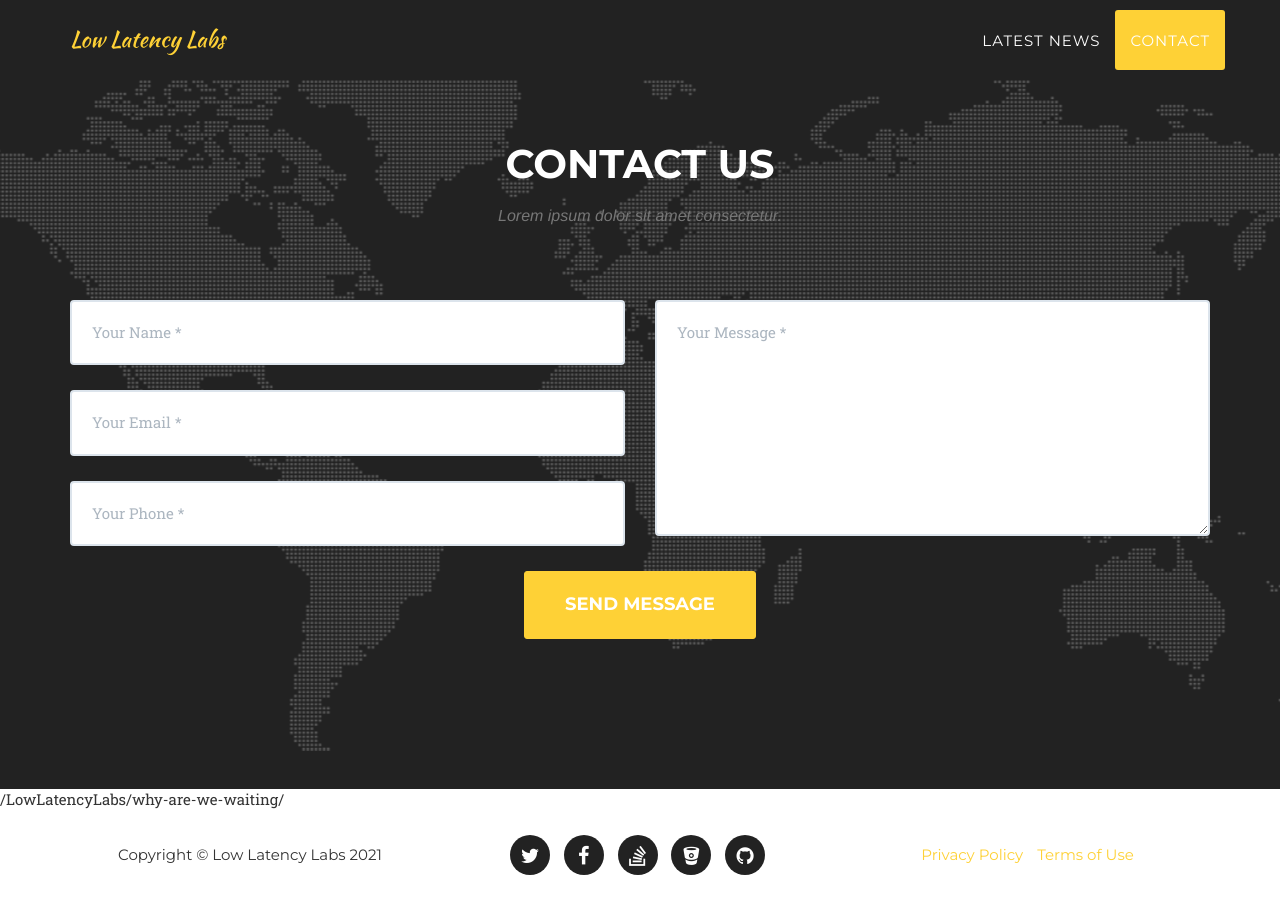
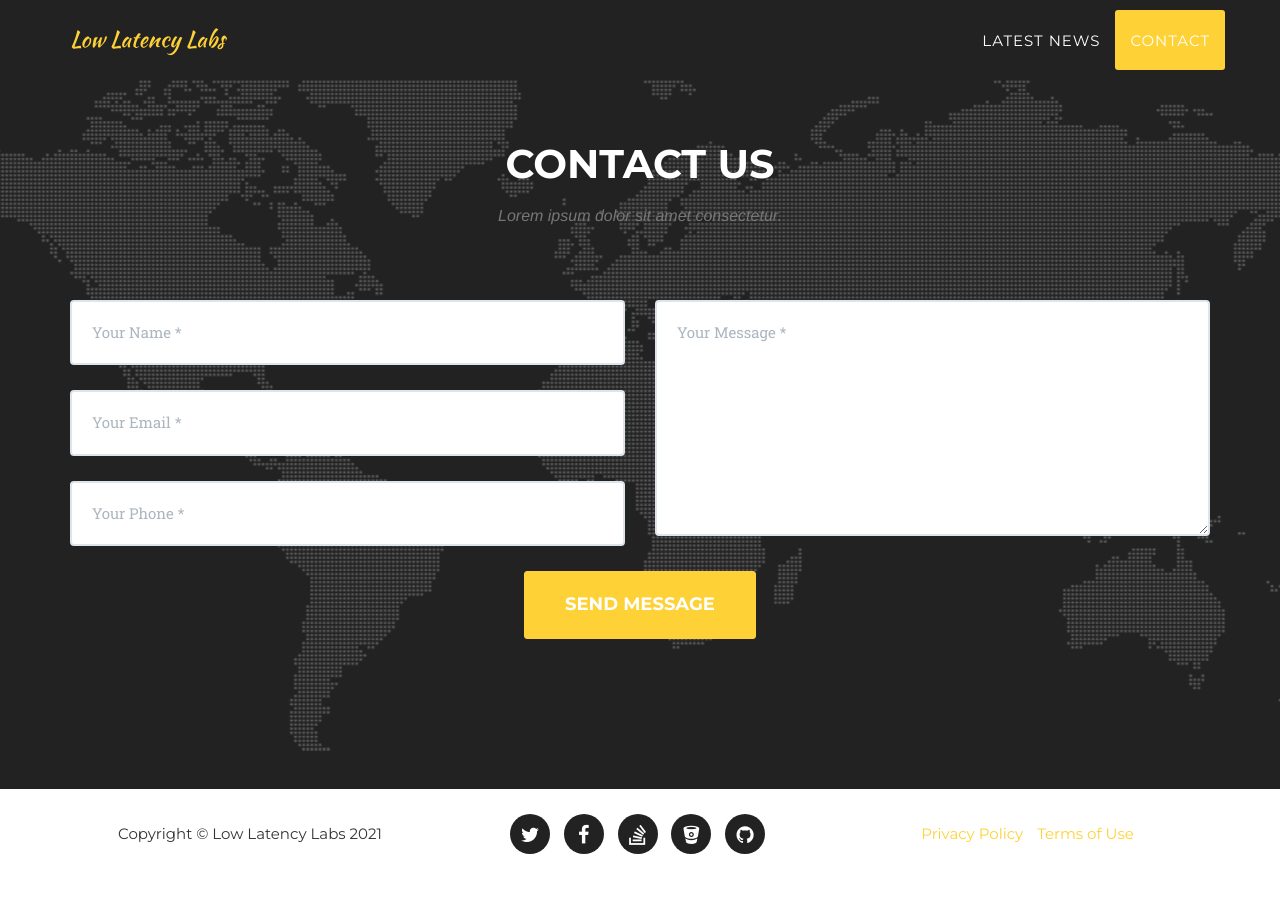
Before and after one commit to blurryhumanface/LowLatencyLabs, a Jekyll site: the page built from index.html, in a window 1280 px wide and 900 px high, scrolled down 5613 px. Built offline with Jekyll 4.4.1, drawn with Linux system fonts in a browser that asks for light colours; some web fonts are replaced; after the commit the page ends 6492 px from its top, so only the background shows below that.

Commit message:
this still isn't working

```diff
--- a/index.html
+++ b/index.html
@@ -10,5 +10,3 @@ layout: default
 {% include team.html %}
 {% include clients.html %}
 {% include contact.html %}
-
-{% link why-are-we-waiting.html %}
```
